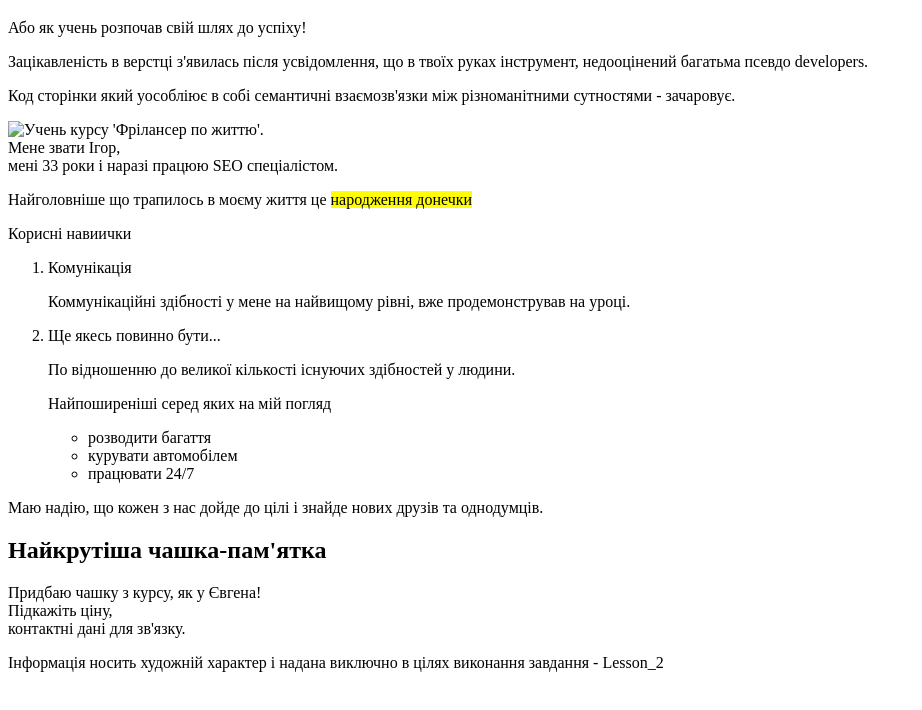
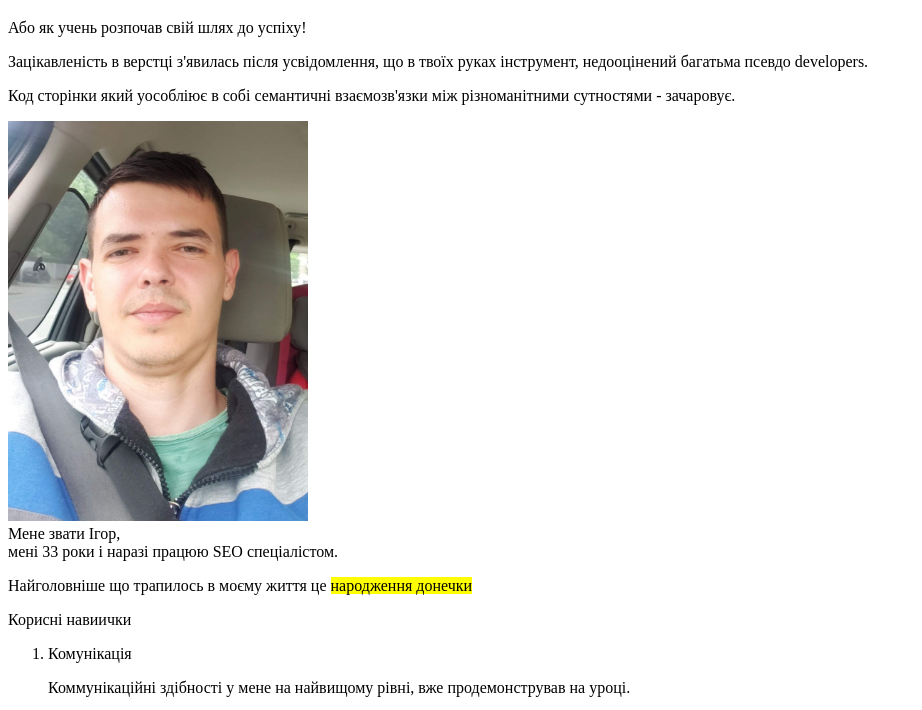
Before and after one commit to IHORhoncharenko/lessons, a plain HTML site: page lesson_2/index.html in a window 1280 px wide. Shown: the part 61-771 px from the top of the page, without its empty margins (0-922 px from the left). Drawn offline with Linux system fonts and the light colour scheme; the site is published under a folder, as on GitHub Pages, so addresses that start at the root find nothing.

Commit message:
Update index.html

```diff
--- a/lesson_2/index.html
+++ b/lesson_2/index.html
@@ -22,7 +22,7 @@
         </div>
 
         <div id="main-content">
-            <p><img width="300" src="/image/ihor-honcharenko.jpg" alt="Учень курсу 'Фрілансер по життю'."><br>Мене
+            <p><img width="300" src="./image/ihor-honcharenko.jpg" alt="Учень курсу 'Фрілансер по життю'."><br>Мене
                 звати Ігор,<br> мені 33 роки і наразі працюю SEO спеціалістом.</p>
             <p>Найголовніше що трапилось в моєму
                 життя це <mark>
```
